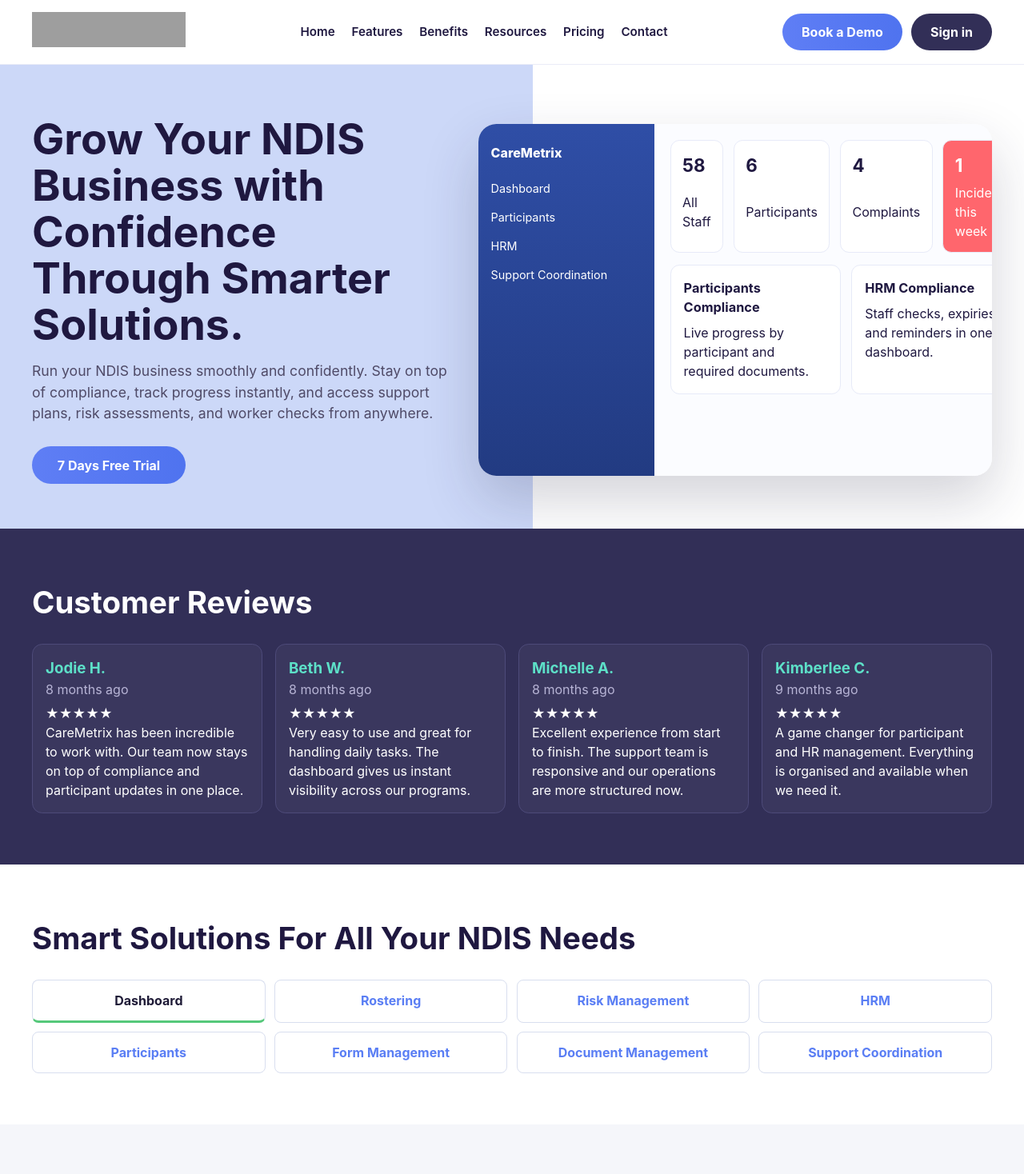
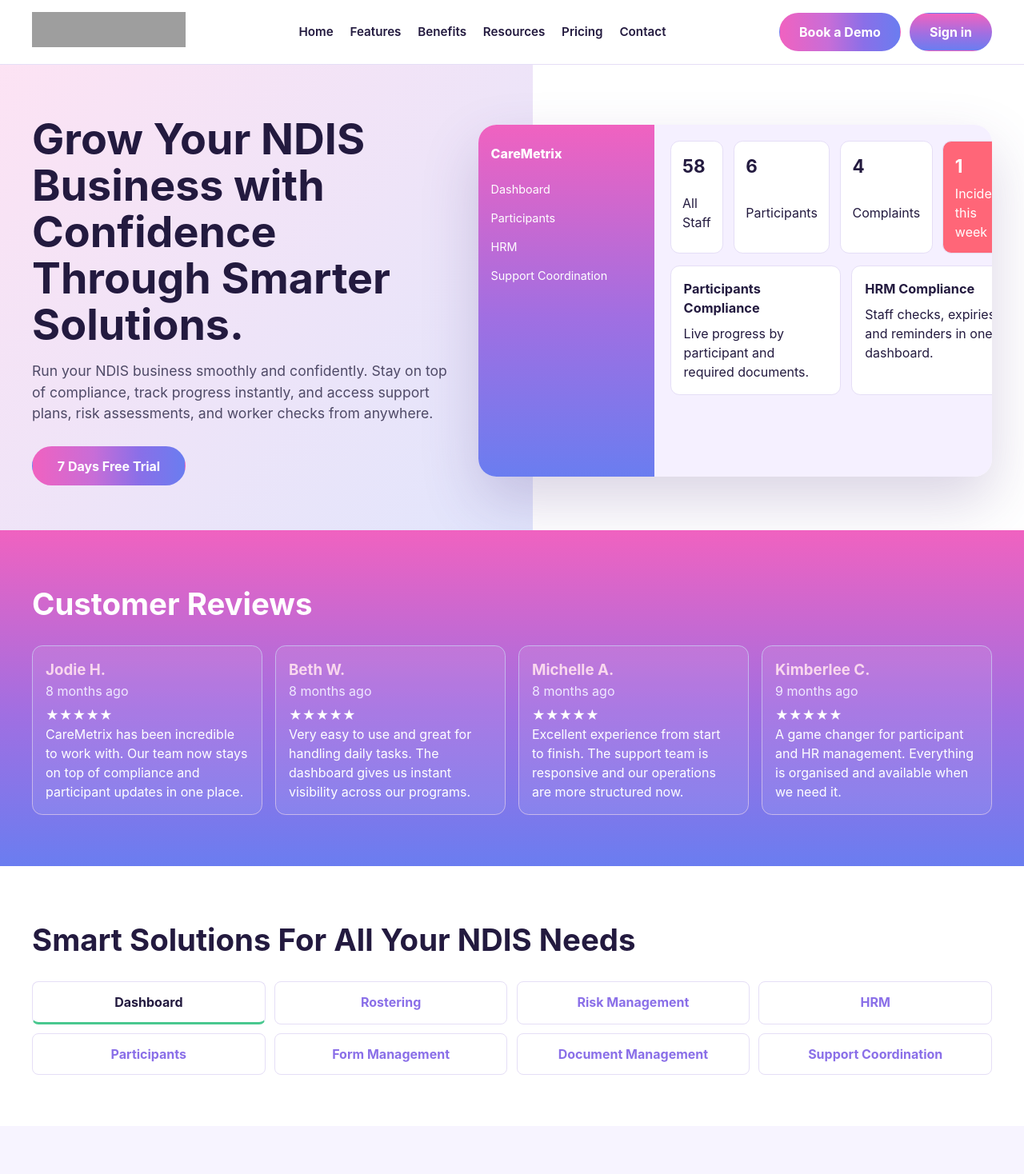
Before and after one commit to akhileshzyphra82/caremetrix_website, a React (Vite) app: page / in a window 1280 px wide. Shown: the top 1468 px of the page at 80% size. Built offline with nearby package versions, Linux system fonts and the light colour scheme; grey boxes are pictures that could not be loaded.

Commit message:
Update site to reusable gradient theme variables

```diff
--- a/src/index.css
+++ b/src/index.css
@@ -1,13 +1,35 @@
 :root {
   font-family: Inter, system-ui, -apple-system, 'Segoe UI', sans-serif;
-  color: #1f1840;
-  background: #f5f6fa;
   line-height: 1.5;
-  --brand-blue: #5a7ef4;
-  --brand-indigo: #322f57;
-  --brand-dark: #1b1c34;
-  --brand-light: #ecf0ff;
-  --brand-gradient: linear-gradient(90deg, #5f7ef5 0%, #4f73ef 100%);
+
+  --gradient-primary: linear-gradient(90deg, #f062c0 0%, #c86dd7 40%, #8a6fe8 70%, #6a7df0 100%);
+  --gradient-vertical: linear-gradient(180deg, #f062c0 0%, #a06fe2 55%, #6a7df0 100%);
+  --gradient-soft: linear-gradient(135deg, rgba(240, 98, 192, 0.18), rgba(106, 125, 240, 0.2));
+
+  --color-text-primary: #231a3f;
+  --color-text-muted: #4f4a67;
+  --color-text-inverse: #ffffff;
+
+  --color-bg-page: #f7f4ff;
+  --color-bg-surface: #ffffff;
+  --color-bg-subtle: #f5f0ff;
+  --color-bg-overlay: rgba(255, 255, 255, 0.08);
+
+  --color-border-soft: #e5def6;
+  --color-border-strong: #c7b7eb;
+
+  --color-accent: #8a6fe8;
+  --color-accent-strong: #6a7df0;
+  --color-highlight: #f062c0;
+  --color-success: #49c88f;
+  --color-danger: #ff6678;
+  --color-review-title: #f9d7ee;
+  --color-review-meta: #efe9ff;
+  --color-app-copy: #ece4ff;
+  --color-btn-dark-bg: rgba(42, 34, 72, 0.92);
+  --color-btn-dark-border: rgba(255, 255, 255, 0.22);
+
+  --shadow-xl: 0 30px 70px rgba(88, 58, 134, 0.22);
 }
 
 * {
@@ -22,7 +44,8 @@
 
 body {
   min-width: 320px;
-  background: #f5f6fa;
+  color: var(--color-text-primary);
+  background: var(--color-bg-page);
 }
 
 a {
@@ -39,8 +62,8 @@
   position: sticky;
   top: 0;
   z-index: 50;
-  background: #fff;
-  border-bottom: 1px solid #eaecf7;
+  background: var(--color-bg-surface);
+  border-bottom: 1px solid var(--color-border-soft);
 }
 
 .nav-wrap {
@@ -64,7 +87,7 @@
 }
 
 .nav-links a:hover {
-  color: var(--brand-blue);
+  color: var(--color-accent);
 }
 
 .nav-ctas {
@@ -74,41 +97,42 @@
 
 .btn {
   border-radius: 999px;
-  border: 0;
+  border: 1px solid transparent;
   padding: 0.7rem 1.5rem;
   font-weight: 700;
   display: inline-flex;
   align-items: center;
   justify-content: center;
-  transition: transform 0.2s ease;
+  transition: transform 0.2s ease, box-shadow 0.2s ease;
 }
 
 .btn:hover {
   transform: translateY(-2px);
+  box-shadow: 0 12px 24px rgba(106, 125, 240, 0.28);
 }
 
 .btn-primary {
-  color: #fff;
-  background: var(--brand-gradient);
+  color: var(--color-text-inverse);
+  background: var(--gradient-primary);
 }
 
 .btn-secondary {
-  color: #fff;
-  background: var(--brand-indigo);
+  color: var(--color-text-inverse);
+  background: var(--gradient-vertical);
 }
 
 .hero {
   position: relative;
   padding: 4rem 0 3.5rem;
   overflow: hidden;
-  background: #fff;
+  background: var(--color-bg-surface);
 }
 
 .hero-surface {
   position: absolute;
   inset: 0 auto 0 0;
   width: min(52%, 720px);
-  background: #ccd8f8;
+  background: var(--gradient-soft);
 }
 
 .hero-grid {
@@ -128,7 +152,7 @@
 .lead {
   margin-top: 1rem;
   max-width: 620px;
-  color: #4f4a67;
+  color: var(--color-text-muted);
   font-size: 1.1rem;
 }
 
@@ -138,9 +162,9 @@
 }
 
 .dashboard-shell {
-  background: #fff;
+  background: var(--color-bg-surface);
   border-radius: 1.4rem;
-  box-shadow: 0 30px 70px rgba(36, 37, 66, 0.2);
+  box-shadow: var(--shadow-xl);
   overflow: hidden;
   display: grid;
   grid-template-columns: 220px 1fr;
@@ -148,8 +172,8 @@
 }
 
 .dashboard-sidebar {
-  background: linear-gradient(180deg, #2f4ea6, #223b82);
-  color: #fff;
+  background: var(--gradient-vertical);
+  color: var(--color-text-inverse);
   padding: 1.5rem 1rem;
 }
 
@@ -167,7 +191,7 @@
 
 .dashboard-main {
   padding: 1.25rem;
-  background: #fbfcff;
+  background: var(--color-bg-subtle);
 }
 
 .metric-row {
@@ -177,9 +201,9 @@
 }
 
 .metric-row article {
-  background: #fff;
+  background: var(--color-bg-surface);
   border-radius: 0.7rem;
-  border: 1px solid #e7eaf8;
+  border: 1px solid var(--color-border-soft);
   padding: 0.9rem;
   display: grid;
   gap: 0.3rem;
@@ -190,8 +214,8 @@
 }
 
 .incident-card {
-  background: #ff666d !important;
-  color: #fff;
+  background: var(--color-danger) !important;
+  color: var(--color-text-inverse);
 }
 
 .table-grid {
@@ -202,8 +226,8 @@
 }
 
 .table-grid article {
-  background: #fff;
-  border: 1px solid #e7eaf8;
+  background: var(--color-bg-surface);
+  border: 1px solid var(--color-border-soft);
   border-radius: 0.7rem;
   padding: 1rem;
 }
@@ -214,9 +238,9 @@
 }
 
 .reviews {
-  background: var(--brand-indigo);
+  background: var(--gradient-vertical);
   padding: 4rem 0;
-  color: #fff;
+  color: var(--color-text-inverse);
 }
 
 h2 {
@@ -231,18 +255,18 @@
 }
 
 .review-card {
-  border: 1px solid #4d4a79;
+  border: 1px solid var(--color-border-strong);
   border-radius: 0.8rem;
   padding: 1rem;
-  background: rgba(255, 255, 255, 0.04);
+  background: var(--color-bg-overlay);
 }
 
 .review-card h3 {
-  color: #5de0c8;
+  color: var(--color-review-title);
 }
 
 .review-age {
-  color: #b8b5d6;
+  color: var(--color-review-meta);
   margin-bottom: 0.4rem;
 }
 
@@ -252,7 +276,7 @@
 }
 
 .modules {
-  background: #fff;
+  background: var(--color-bg-surface);
 }
 
 .module-grid {
@@ -262,18 +286,18 @@
 }
 
 .module {
-  border: 1px solid #d8deef;
+  border: 1px solid var(--color-border-soft);
   border-radius: 0.5rem;
   padding: 0.8rem;
   text-align: center;
   font-weight: 700;
-  color: var(--brand-blue);
-  background: #fff;
+  color: var(--color-accent);
+  background: var(--color-bg-surface);
 }
 
 .module.active {
-  color: #1f1b37;
-  border-bottom: 3px solid #55c87a;
+  color: var(--color-text-primary);
+  border-bottom: 3px solid var(--color-success);
 }
 
 .feature-grid {
@@ -292,7 +316,7 @@
 }
 
 .feature p {
-  color: #4f4a67;
+  color: var(--color-text-muted);
   margin-bottom: 1.1rem;
 }
 
@@ -313,13 +337,13 @@
 .feature-list li::before {
   content: '✚';
   margin-right: 0.55rem;
-  color: var(--brand-indigo);
+  color: var(--color-accent);
 }
 
 .app-strip {
   padding: 4.8rem 0;
-  background: var(--brand-blue);
-  color: #fff;
+  background: var(--gradient-primary);
+  color: var(--color-text-inverse);
 }
 
 .app-strip-content {
@@ -327,7 +351,7 @@
 }
 
 .app-strip-content p {
-  color: #dce4ff;
+  color: var(--color-app-copy);
 }
 
 .app-buttons {
@@ -338,12 +362,13 @@
 }
 
 .btn-dark {
-  background: #2f2d4f;
-  color: #fff;
+  background: var(--color-btn-dark-bg);
+  color: var(--color-text-inverse);
+  border-color: var(--color-btn-dark-border);
 }
 
 .footer {
-  background: #f8f9fd;
+  background: var(--color-bg-subtle);
 }
 
 .footer-grid {
@@ -354,23 +379,23 @@
 }
 
 .footer h3 {
-  color: #4f73ef;
+  color: var(--color-accent-strong);
   margin-bottom: 0.6rem;
 }
 
 .footer p,
 .footer li {
-  color: #3c3857;
+  color: var(--color-text-primary);
   list-style: none;
   margin-bottom: 0.5rem;
 }
 
 .footer-bottom {
-  background: var(--brand-blue);
+  background: var(--gradient-primary);
 }
 
 .footer-line {
-  color: #fff;
+  color: var(--color-text-inverse);
   min-height: 3.4rem;
   display: flex;
   align-items: center;
@@ -417,7 +442,7 @@
 
   .hero-surface {
     width: 100%;
-    opacity: 0.4;
+    opacity: 0.55;
   }
 
   .footer-line {
```
